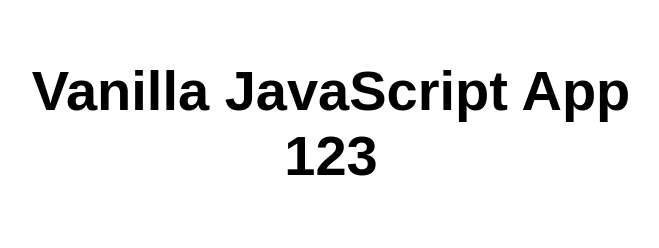
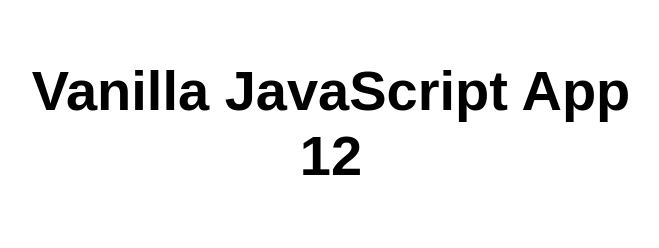
Before and after one commit to Aishwarya2007/az-static-web-app, a website: page src/index.html in a window 1280 px wide. Shown: the whole page, without its empty margins (309-968 px from the left). Drawn offline with Linux system fonts and the light colour scheme.

Commit message:
Update index.html

```diff
--- a/src/index.html
+++ b/src/index.html
@@ -10,7 +10,7 @@
 
 <body>
   <main>
-    <h1>Vanilla JavaScript App 123</h1>
+    <h1>Vanilla JavaScript App 12</h1>
   </main>
 </body>
 
```
